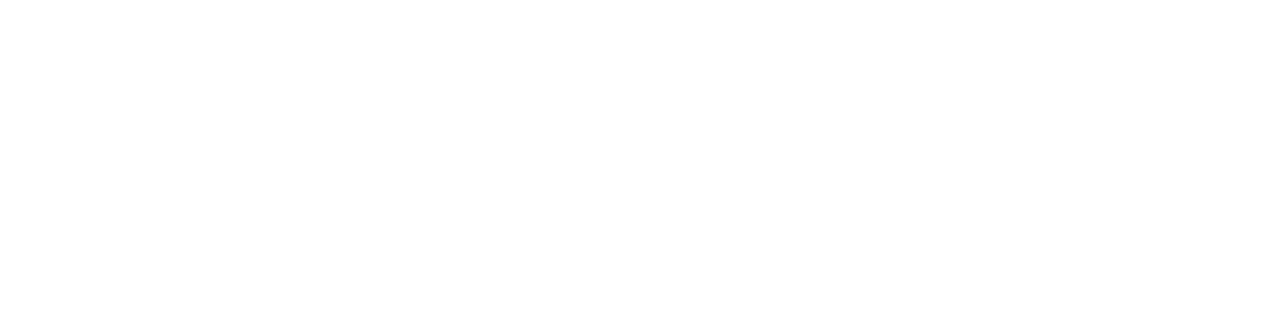
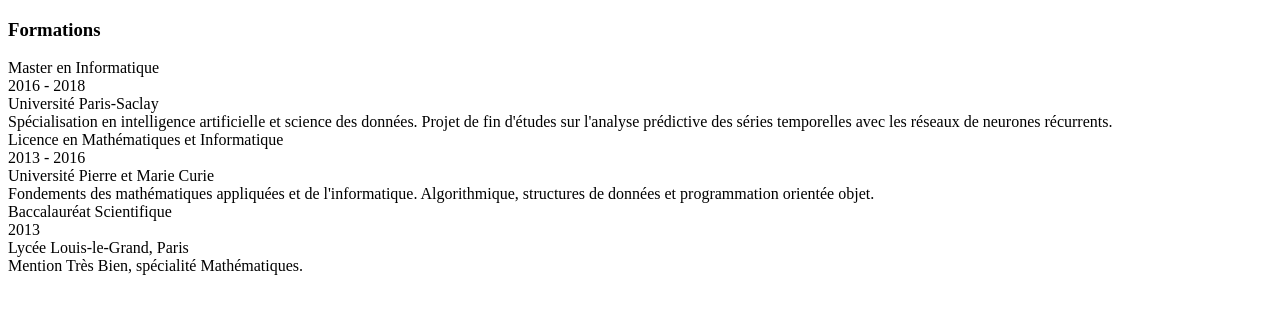
Before and after one commit to lucresse-gif/mon-cv, a plain HTML site: page index.html in a window 1280 px wide. Drawn offline with Linux system fonts and the light colour scheme.

Commit message:
mise en place de la section formations

```diff
--- a/index.html
+++ b/index.html
@@ -6,6 +6,42 @@
     <title>Document</title>
 </head>
 <body>
+    <section class="formations">
+        <h3><i class="fas fa-graduation-cap"></i> Formations</h3>
 
+        <div class="formation">
+            <div class="formation-header">
+                <div class="formation-title">Master en Informatique</div>
+                <div class="formation-date">2016 - 2018</div>
+            </div>
+            <div class="formation-school">Université Paris-Saclay</div>
+            <div class="formation-description">
+                Spécialisation en intelligence artificielle et science des données. Projet de fin d'études sur l'analyse prédictive
+                des séries temporelles avec les réseaux de neurones récurrents.
+            </div>
+        </div>
+
+        <div class="formation">
+            <div class="formation-header">
+                <div class="formation-title">Licence en Mathématiques et Informatique</div>
+                <div class="formation-date">2013 - 2016</div>
+            </div>
+            <div class="formation-school">Université Pierre et Marie Curie</div>
+            <div class="formation-description">
+                Fondements des mathématiques appliquées et de l'informatique. Algorithmique, structures de données et programmation orientée objet.
+            </div>
+        </div>
+
+        <div class="formation">
+            <div class="formation-header">
+                <div class="formation-title">Baccalauréat Scientifique</div>
+                <div class="formation-date">2013</div>
+            </div>
+            <div class="formation-school">Lycée Louis-le-Grand, Paris</div>
+            <div class="formation-description">
+                Mention Très Bien, spécialité Mathématiques.
+            </div>
+        </div>
+    </section>
 </body>
 </html>
```
